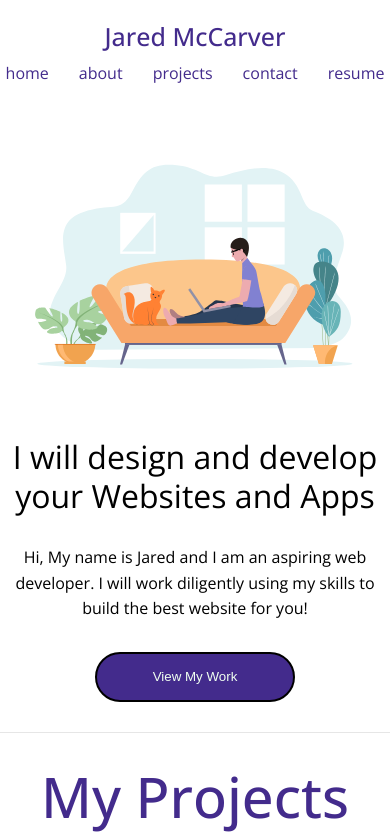
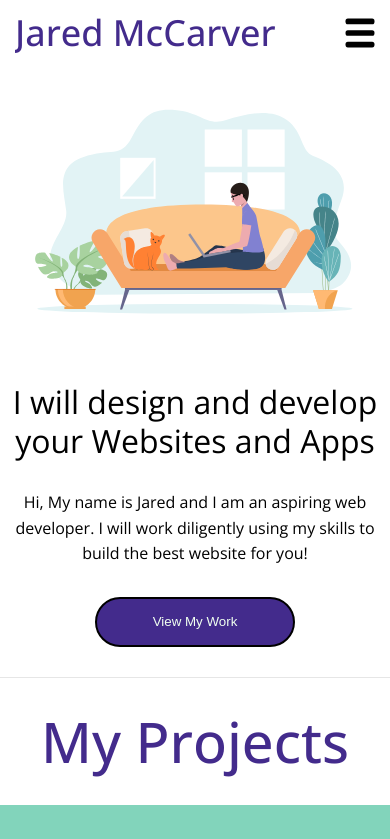
Before and after one commit to jsmccarver/Jared-Porfolio, a Next.js app: page / in a window 390 px wide. Shown: the top 839 px of the page. Built offline with nearby package versions, Linux system fonts and the light colour scheme.

Commit message:
Added Underline Bar

```diff
--- a/Components/Header.js
+++ b/Components/Header.js
@@ -11,6 +11,9 @@ function Header() {
         </Link>
         <nav>
           <ul>
+            <li>
+              <img className={Styles.burgericon} src="menu-icon.svg" />
+            </li>
             <li>
               <Link href="./">
                 <a>
--- a/Components/styles/Header.module.css
+++ b/Components/styles/Header.module.css
@@ -10,7 +10,7 @@
   width: 100%;
 }
 .navbar {
-  background-color: #ffffff52;
+  background-color: #ffffff;
   color: #fff;
   height: 65px;
 }
@@ -27,47 +27,54 @@
 .navbar a {
   color: #0090b4;
   font-weight: 600;
+  display: block;
+  position: relative;
+  padding: 0.1em 0;
+  overflow: hidden;
 }
-.navbar .flex {
-  justify-content: space-between;
+.navbar a::after {
+  content: "";
+  position: absolute;
+  bottom: 0;
+  left: 0;
+  width: 100%;
+  height: 0.1em;
+  background-color: #432b8c;
+  opacity: 0;
+  transform: translate3d(-100%, 0, 0);
+  transition: opacity 400ms, transform 300ms;
 }
-.Header-Container li h3 {
-  border-bottom: transparent 3px solid;
-}
-.Header-Container li:hover h3 {
-  border-bottom: rgb(17, 20, 218) 3px solid;
-  animation: dude 0.35s 1 ease-in-out;
+.navbar a:hover::after {
+  opacity: 1;
+  transform: translate3d(0, 0, 0);
 }
 
-
-@keyframes dude {
-  0% {
-    width: 0%;
-  }
-  100% {
-    width: 100%;
-  }
+.burgericon {
+  display: none;
 }
 
 @media screen and (max-width: 900px) {
-  .navbar {
-    height: 120px;
-    margin-bottom: 0px;
+  .Header-Container {
+    padding: 0px 0px 0px 15px;
   }
-  .navbar h1 {
-    font-size: 35px;
+  .Header-Container-clicked {
+    height: 100vh;
+    width: 100vw;
   }
-  .Header-Container {
-    flex-direction: column;
-    justify-content: center;
-    align-items: center;
+  .Header-Container h1 {
+    font-size: 2.25rem;
+  }
+  .navbar li {
+    display: none;
+  }
+  .navbar li:first-of-type {
+    display: inline-block;
+  }
+  .burgericon {
+    display: flex !important;
+    align-content: center;
+    justify-self: center;
+    height: 30px;
+    width: 30px;
   }
 }
-@media screen and (max-width: 750px) {
-  .navbar h1 {
-    font-size: 25px;
-  }
-  .navbar {
-    margin-bottom: 0px;
-  }
-}
```
Also changed, not shown: public/menu-icon.svg (added).
